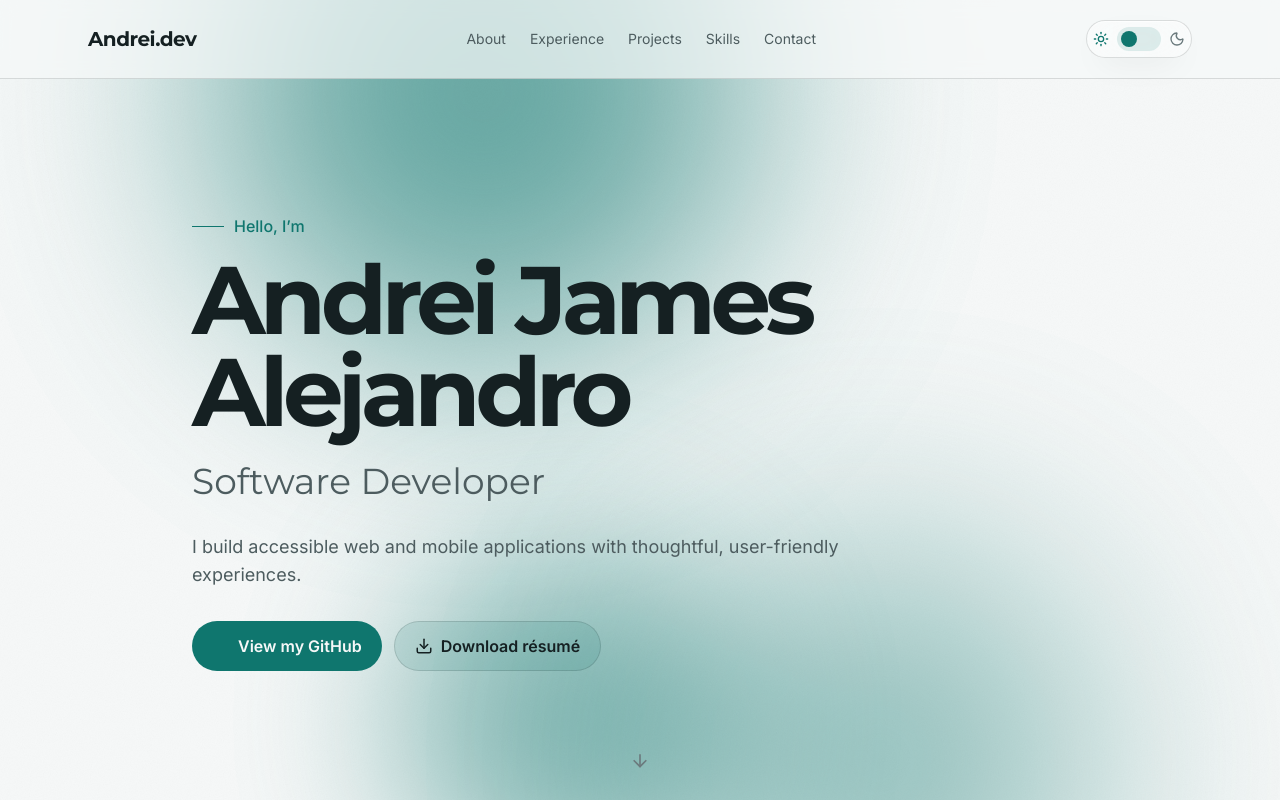
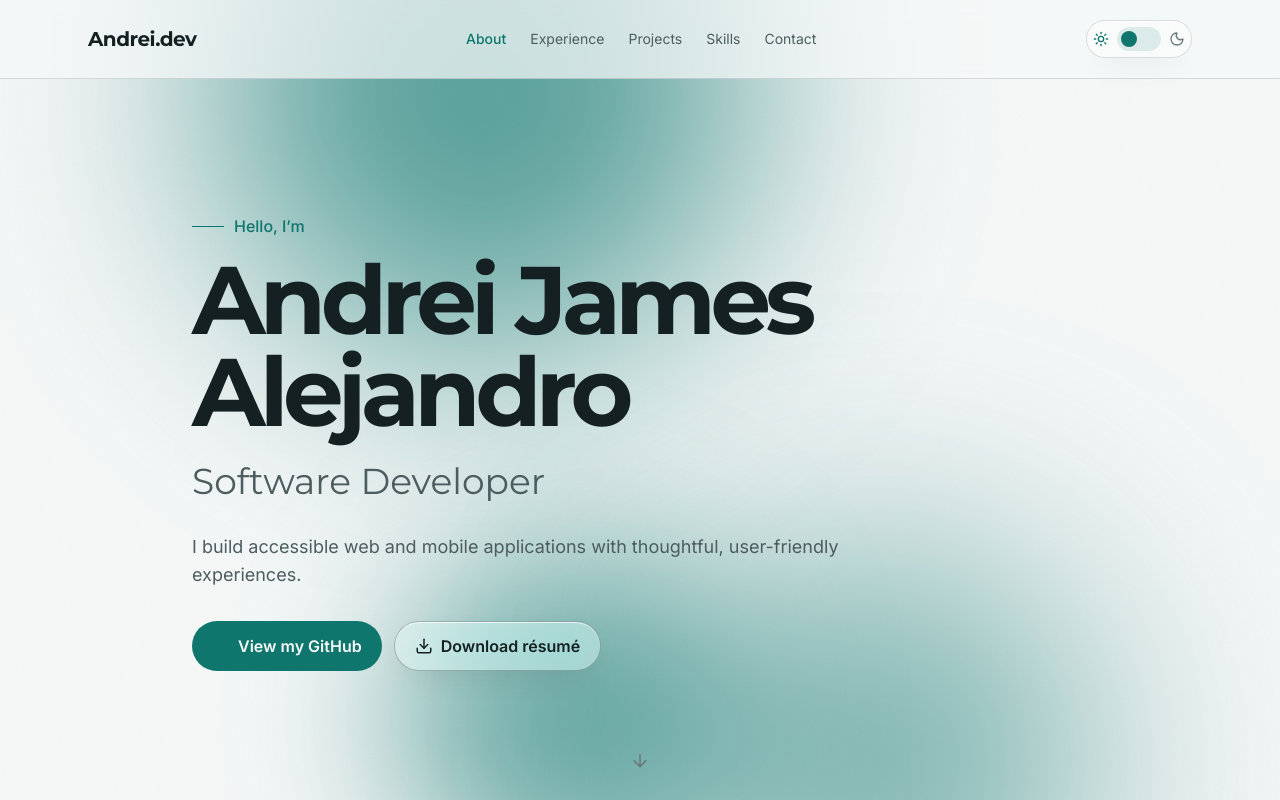
Before and after one commit to Alejandro-AndreiJames/andrei-alejandro-portfolio, a React (Vite) app: page / in a window 1280 px wide. Shown: the top 800 px of the page. Built offline with nearby package versions, Linux system fonts and the light colour scheme; some icons are missing.

Commit message:
ui: header and button adjustment

```diff
--- a/src/components/Header.tsx
+++ b/src/components/Header.tsx
@@ -1,4 +1,4 @@
-import { useState } from 'react'
+import { useEffect, useState } from 'react'
 import { Menu, X } from 'lucide-react'
 import ThemeToggle from './ThemeToggle'
 import type { Theme } from './ThemeToggle'
@@ -18,6 +18,57 @@ type HeaderProps = {
 
 function Header({ theme, onToggleTheme }: HeaderProps) {
   const [isMenuOpen, setIsMenuOpen] = useState(false)
+  const [activeSection, setActiveSection] = useState('')
+
+  useEffect(() => {
+    const sectionIds = navigationLinks.map((link) => link.href.slice(1))
+    const sections = sectionIds
+      .map((id) => document.getElementById(id))
+      .filter((section): section is HTMLElement => section !== null)
+
+    if (sections.length === 0) {
+      return
+    }
+
+    const visibilityById = new Map<string, number>()
+
+    const observer = new IntersectionObserver(
+      (entries) => {
+        for (const entry of entries) {
+          visibilityById.set(
+            entry.target.id,
+            entry.isIntersecting ? entry.intersectionRatio : 0,
+          )
+        }
+
+        let nextActive = ''
+        let highestRatio = 0
+
+        for (const id of sectionIds) {
+          const ratio = visibilityById.get(id) ?? 0
+          if (ratio > highestRatio) {
+            highestRatio = ratio
+            nextActive = `#${id}`
+          }
+        }
+
+        if (nextActive) {
+          setActiveSection(nextActive)
+        }
+      },
+      {
+        // Focus on the band under the sticky header where the reader is looking.
+        rootMargin: '-20% 0px -55% 0px',
+        threshold: [0, 0.1, 0.25, 0.5, 0.75, 1],
+      },
+    )
+
+    for (const section of sections) {
+      observer.observe(section)
+    }
+
+    return () => observer.disconnect()
+  }, [])
 
   function toggleMenu() {
     setIsMenuOpen((currentValue) => !currentValue)
@@ -25,6 +76,20 @@ function Header({ theme, onToggleTheme }: HeaderProps) {
 
   function closeMenu() {
     setIsMenuOpen(false)
+  }
+
+  function linkClassName(href: string, isMobile = false) {
+    const isActive = activeSection === href
+
+    if (isMobile) {
+      return isActive
+        ? 'border-b border-border py-4 text-sm font-medium text-accent transition last:border-0'
+        : 'border-b border-border py-4 text-sm text-muted transition last:border-0 hover:text-accent'
+    }
+
+    return isActive
+      ? 'font-medium text-accent transition'
+      : 'text-muted transition hover:text-accent'
   }
 
   return (
@@ -41,12 +106,13 @@ function Header({ theme, onToggleTheme }: HeaderProps) {
           Andrei.dev
         </a>
 
-        <div className="hidden items-center gap-6 text-sm text-muted md:flex">
+        <div className="hidden items-center gap-6 text-sm md:flex">
           {navigationLinks.map((link) => (
             <a
               key={link.href}
-              className="transition hover:text-accent"
+              className={linkClassName(link.href)}
               href={link.href}
+              aria-current={activeSection === link.href ? 'true' : undefined}
             >
               {link.label}
             </a>
@@ -84,8 +150,9 @@ function Header({ theme, onToggleTheme }: HeaderProps) {
             {navigationLinks.map((link) => (
               <a
                 key={link.href}
-                className="border-b border-border py-4 text-sm text-muted transition last:border-0 hover:text-accent"
+                className={linkClassName(link.href, true)}
                 href={link.href}
+                aria-current={activeSection === link.href ? 'true' : undefined}
                 onClick={closeMenu}
               >
                 {link.label}
--- a/src/components/Hero.tsx
+++ b/src/components/Hero.tsx
@@ -57,7 +57,7 @@ function Hero({
           </a>
 
           <a
-            className="inline-flex items-center gap-2 rounded-full border border-border bg-accent-soft px-5 py-3 font-semibold text-foreground transition duration-200 hover:-translate-y-0.5 hover:border-accent hover:bg-surface-hover"
+            className="glass inline-flex items-center gap-2 rounded-full border border-border-strong bg-surface px-5 py-3 font-semibold text-foreground transition duration-200 hover:-translate-y-0.5 hover:border-accent hover:bg-accent-soft hover:text-accent"
             href={resumeUrl}
             download
           >
--- a/src/index.css
+++ b/src/index.css
@@ -21,8 +21,8 @@
   --theme-accent-soft: rgb(15 118 110 / 12%);
   --theme-accent-strong: #0b5f59;
   /* Blurred teal reads much weaker against a near-white page, so light mode needs more. */
-  --theme-orb: 0.62;
-  --theme-orb-soft: 0.48;
+  --theme-orb: 0.68;
+  --theme-orb-soft: 0.58;
   --theme-noise: 0.045;
 }
 
```
